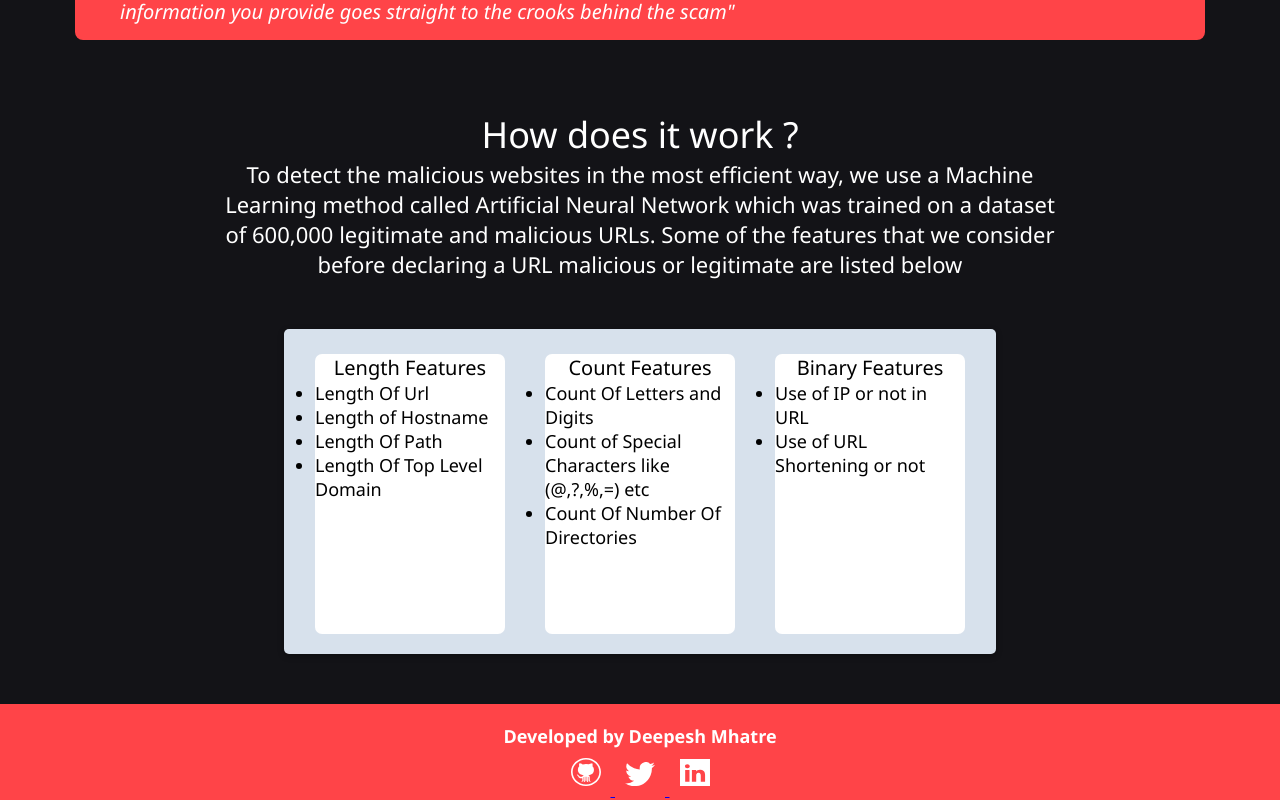
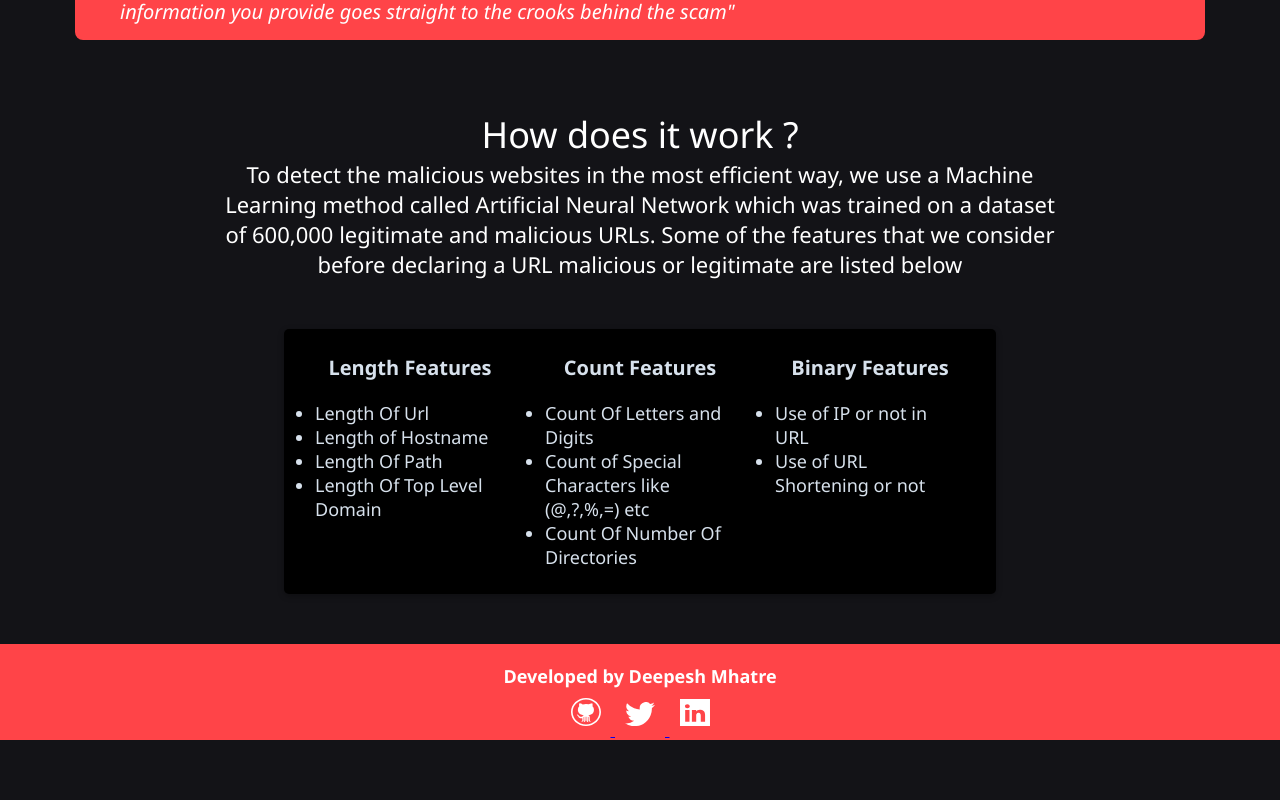
Before and after one commit to deepeshdm/phishr, a React (Create React App) app: page / in a window 1280 px wide. Shown: the part 1192-1992 px from the top of the page. After the commit the page ends 1932 px from the top, so only its background shows below. Built offline with nearby package versions, Linux system fonts and the light colour scheme.

Commit message:
updated features box

```diff
--- a/src/components/Component3.js
+++ b/src/components/Component3.js
@@ -60,17 +60,20 @@ const Component3 = () => {
 
       <div className="container">
         <div className="length-features">
-          <h3 align="center"> Length Features </h3>
+          <h3 align="center"> <b> Length Features </b> </h3>
+          <br/>
           <ul> {Length_features} </ul>
         </div>
 
         <div className="count-features">
-          <h3 align="center"> Count Features </h3>
+          <h3 align="center"> <b> Count Features </b> </h3>
+          <br/>
           <ul> {Count_features} </ul>
         </div>
 
         <div className="binary-features">
-          <h3 align="center"> Binary Features </h3>
+          <h3 align="center"> <b> Binary Features </b> </h3>
+          <br/>
           <ul> {Binary_features} </ul>
         </div>
       </div>
--- a/src/components/Component3.scss
+++ b/src/components/Component3.scss
@@ -34,7 +34,7 @@ h3 {
 
 .container {
   width: 650px;
-  height: 260px;
+  height: 200px;
   padding-top: 25px;
   padding-bottom: 40px;
   padding-left: 31px;
@@ -43,38 +43,41 @@ h3 {
   margin-bottom: 50px;
   max-width: 1540px;
   border-radius: 5px;
-  background: #d7e1ec;
+  background: #000000;
   box-shadow: 0 2px 6px 0 rgba(0, 0, 0, 0.3);
 }
 
-$box-height: 280px;
+$box-height: 150px;
 $box-width: 190px;
 
 .length-features {
+  color: #d7e1ec;
   float: left;
   width: $box-width;
   height: $box-height;
   border-radius: 7px;
-  background-color: white;
+  background-color: rgb(0, 0, 0);
   box-sizing: border-box;
 }
 
 .count-features {
+  color: #d7e1ec;
   float: left;
   width: $box-width;
   height: $box-height;
   border-radius: 7px;
-  background-color: white;
+  background-color: rgb(0, 0, 0);
   margin-left: 40px;
   box-sizing: border-box;
 }
 
 .binary-features {
+  color: #d7e1ec;
   float: right;
   width: $box-width;
   height: $box-height;
   border-radius: 7px;
-  background-color: white;
+  background-color: rgb(0, 0, 0);
   box-sizing: border-box;
 }
 
@@ -113,7 +116,7 @@ $box-width: 190px;
     padding-bottom: 40px;
     max-width: 300vw;
     border-radius: 5px;
-    background: #d7e1ec;
+    background: #000000;
     box-shadow: 0 2px 6px 0 rgba(0, 0, 0, 0.3);
     margin-bottom: 50px;
     margin-left: 3px;
@@ -154,7 +157,7 @@ $box-width: 190px;
     padding-bottom: 40px;
     max-width: 300vw;
     border-radius: 5px;
-    background: #d7e1ec;
+    background: #000000;
     box-shadow: 0 2px 6px 0 rgba(0, 0, 0, 0.3);
     margin-bottom: 50px;
 
```
